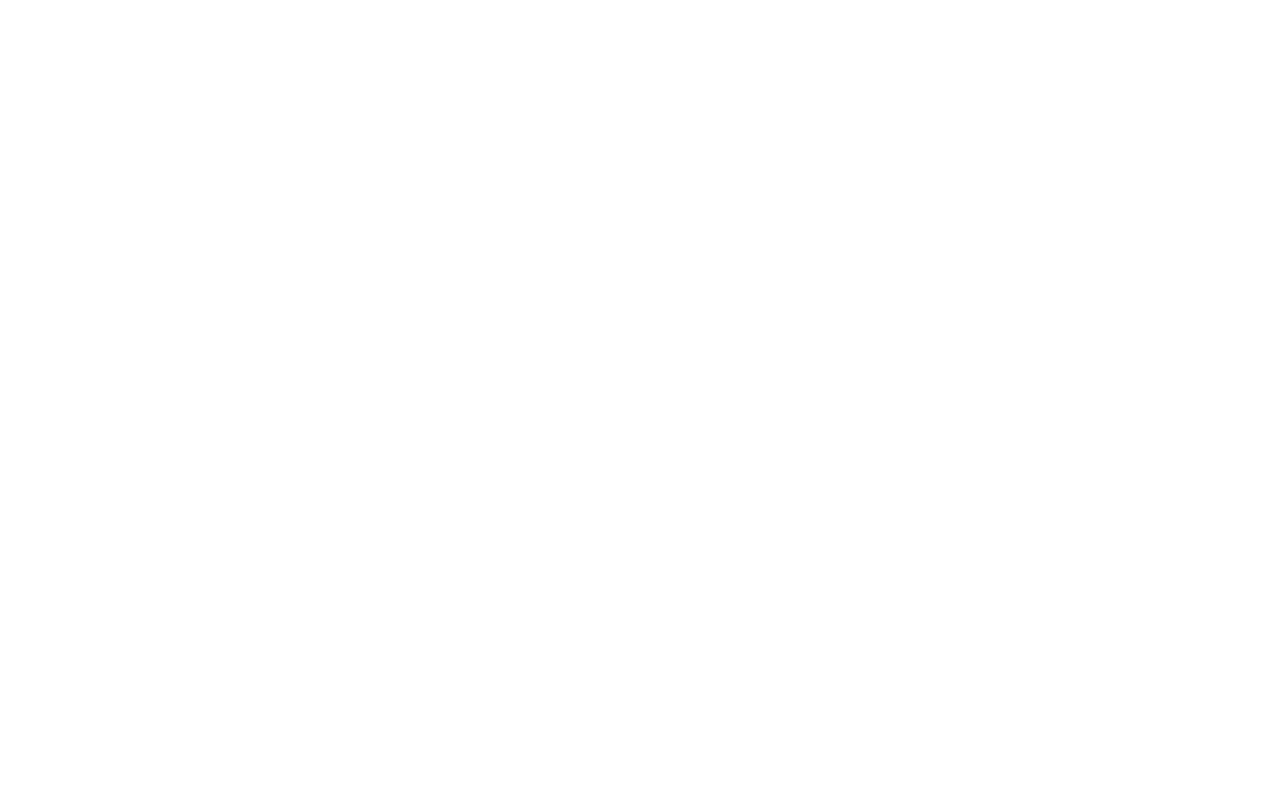
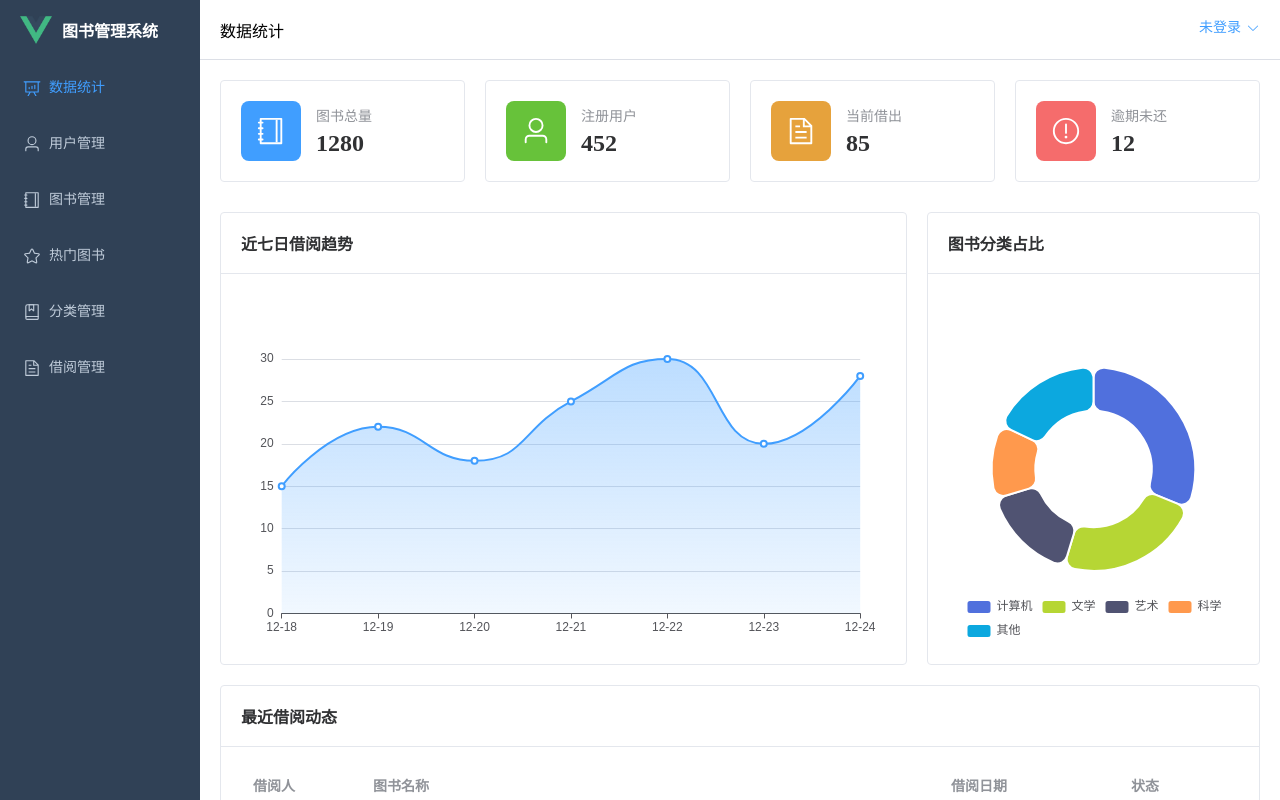
Before and after one commit to xytgy/library-system, a Vue app: page /dashboard in a window 1280 px wide. Before the commit this address had no page. Built offline with nearby package versions, Linux system fonts and the light colour scheme; sample sign-in values are in the browser's storage; the HTML template or start-up script is replaced by a standard one.

Commit message:
feature:dashdoard开发中

```diff
--- a/package.json
+++ b/package.json
@@ -13,6 +13,7 @@
   "dependencies": {
     "@element-plus/icons-vue": "^2.3.2",
     "axios": "^1.13.6",
+    "echarts": "^6.0.0",
     "element-plus": "^2.13.6",
     "pinia": "^3.0.4",
     "vue": "^3.5.29",
--- /dev/null
+++ b/src/api/borrow.ts
@@ -0,0 +1,15 @@
+import request from './request'
+
+export const getRecentBorrows = () => {
+    return request({
+        url: '/api/borrows/recent',
+        method: 'get'
+    })
+}
+
+export const getStatistics = () => {
+    return request({
+        url: '/api/borrows/statistics',
+        method: 'get'
+    })
+}
--- a/src/router/index.ts
+++ b/src/router/index.ts
@@ -20,6 +20,14 @@
       path: '/',
       name: 'MainLayout',
       component: () => import('../layout/MainLayout.vue'),
+      children: [
+        {
+          path: '/dashboard',
+          name: 'Dashboard',
+          component: () => import('../views/dashboard/index.vue'),
+          meta: { title: '数据统计', roles: ['super_admin', 'admin', 'user', 'student'] }
+        }
+      ]
     }
   ]
   const router = createRouter({
--- /dev/null
+++ b/src/views/dashboard/index.vue
@@ -0,0 +1,247 @@
+<template>
+  <div class="dashboard-containter">
+    <el-row :gutter="20">
+      <el-col :span="6" v-for="item in statistics" :key="item.title">
+        <el-card shadow="hover" class="stat-card">
+          <div class="stat-content">
+            <div class="stat-icon" :style="{ backgroundColor: item.color }">
+              <el-icon><component :is="item.icon" /></el-icon>
+            </div>
+            <div class="stat-info">
+              <div class="stat-title">{{ item.title }}</div>
+              <div class="stat-value">{{ item.value }}</div>
+            </div>
+          </div>
+        </el-card>
+      </el-col>
+    </el-row>
+
+    <el-row :gutter="20" class="chart-row">
+        <el-col :span="16">
+            <el-card shadow="hover" header="近七日借阅趋势">
+                <div ref="trendChartRef" class="chart-box"></div>
+            </el-card>
+        </el-col>
+        <el-col :span="8">
+            <el-card shadow="hover" header="图书分类占比">
+                <div ref="categoryChartRef" class="chart-box"></div>
+            </el-card>
+        </el-col>
+    </el-row>
+
+
+    <el-row :gutter="20" class="table-row">
+      <el-col :span="24">
+        <el-card shadow="hover" header="最近借阅动态">
+          <el-table :data="recentBorrows" stripe style="width: 100%">
+            <el-table-column prop="borrower" label="借阅人" width="120" />
+            <el-table-column prop="bookName" label="图书名称" />
+            <el-table-column prop="borrowDate" label="借阅日期" width="180" />
+            <el-table-column prop="status" label="状态" width="120">
+              <template #default="scope">
+                <el-tag :type="scope.row.status === '已归还' ? 'success' : 'warning'">
+                  {{ scope.row.status }}
+                </el-tag>
+              </template>
+            </el-table-column>
+          </el-table>
+        </el-card>
+      </el-col>
+    </el-row>
+
+  </div>
+</template>
+
+<script setup lang="ts">
+import { ref, onMounted, onUnmounted } from 'vue'
+import { getRecentBorrows, getStatistics } from '@/api/borrow'
+import * as echarts from 'echarts'
+import { Notebook, User, Document, Warning } from '@element-plus/icons-vue'
+const statistics = ref([
+  { title: '图书总量', value: 1280, icon: Notebook, color: '#409EFF' },
+  { title: '注册用户', value: 452, icon: User, color: '#67C23A' },
+  { title: '当前借出', value: 85, icon: Document, color: '#E6A23C' },
+  { title: '逾期未还', value: 12, icon: Warning, color: '#F56C6C' }
+])
+
+const recentBorrows = ref([
+  { borrower: '张三', bookName: '深入理解计算机系统', borrowDate: '2023-12-24', status: '借阅中' },
+  { borrower: '李四', bookName: '算法导论', borrowDate: '2023-12-23', status: '已归还' },
+  { borrower: '王五', bookName: 'JavaScript高级程序设计', borrowDate: '2023-12-22', status: '借阅中' },
+  { borrower: '赵六', bookName: '设计模式的可复用性', borrowDate: '2023-12-21', status: '已归还' },
+  { borrower: '钱七', bookName: '数据结构 with C++', borrowDate: '2023-12-20', status: '已归还' }
+])
+
+const fetchRecentBorrows = async () => {
+    try {
+        //这个后端还没有写相关的API
+        // const res = await getRecentBorrows()
+        // recentBorrows.value = res.data
+    } catch (error) {
+        console.error('获取最近借阅动态失败:', error)
+    }
+}
+
+const fetchStatistics = async () => {
+    try {
+        //这个后端还没有写相关的API
+        // const res: any = await getStatistics()
+        // const { totalBooks, totalUsers, currentBorrows, overdueBorrows } = res.data
+        // statistics.value[0]!.value = totalBooks
+        // statistics.value[1]!.value = totalUsers
+        // statistics.value[2]!.value = currentBorrows
+        // statistics.value[3]!.value = overdueBorrows
+    } catch (error) {
+        console.error('获取数据统计失败:', error)
+    }
+}
+
+
+const trendChartRef = ref<HTMLElement | null>(null)
+const categoryChartRef = ref<HTMLElement | null>(null)
+let trendChart: echarts.ECharts | null = null
+let categoryChart: echarts.ECharts | null = null
+
+
+const initTrendChart = () => {
+  if (!trendChartRef.value) return
+  trendChart = echarts.init(trendChartRef.value)
+  trendChart.setOption({
+    tooltip: { trigger: 'axis' },
+    grid: { left: '3%', right: '4%', bottom: '3%', containLabel: true },
+    xAxis: {
+      type: 'category',
+      boundaryGap: false,
+      data: ['12-18', '12-19', '12-20', '12-21', '12-22', '12-23', '12-24']
+    },
+    yAxis: { type: 'value' },
+    series: [
+      {
+        name: '借阅量',
+        type: 'line',
+        smooth: true,
+        data: [15, 22, 18, 25, 30, 20, 28],
+        areaStyle: {
+          color: new echarts.graphic.LinearGradient(0, 0, 0, 1, [
+            { offset: 0, color: 'rgba(64, 158, 255, 0.5)' },
+            { offset: 1, color: 'rgba(64, 158, 255, 0.1)' }
+          ])
+        },
+        itemStyle: { color: '#409EFF' }
+      }
+    ]
+  })
+}
+
+const initCategoryChart = () => {
+  if (!categoryChartRef.value) return
+  categoryChart = echarts.init(categoryChartRef.value)
+  categoryChart.setOption({
+    tooltip: { trigger: 'item' },
+    legend: { bottom: '0', left: 'center' },
+    series: [
+      {
+        name: '图书分类',
+        type: 'pie',
+        radius: ['40%', '70%'],
+        avoidLabelOverlap: false,
+        itemStyle: { borderRadius: 10, borderColor: '#fff', borderWidth: 2 },
+        label: { show: false, position: 'center' },
+        emphasis: { label: { show: true, fontSize: 16, fontWeight: 'bold' } },
+        labelLine: { show: false },
+        data: [
+          { value: 400, name: '计算机' },
+          { value: 300, name: '文学' },
+          { value: 200, name: '艺术' },
+          { value: 150, name: '科学' },
+          { value: 230, name: '其他' }
+        ]
+      }
+    ]
+  })
+}
+
+const handleResize = () => {
+  trendChart?.resize()
+  categoryChart?.resize()
+}
+
+
+onMounted( () => {
+    fetchRecentBorrows()
+    fetchStatistics()
+    initTrendChart()
+    initCategoryChart()
+    window.addEventListener('resize', handleResize)
+})
+
+
+onUnmounted(() => {
+  window.removeEventListener('resize', handleResize)
+  trendChart?.dispose()
+  categoryChart?.dispose()
+})
+</script>
+
+<style scoped>
+.dashboard-container {
+  padding: 10px;
+}
+
+.stat-card {
+  margin-bottom: 20px;
+}
+
+.stat-content {
+  display: flex;
+  align-items: center;
+}
+
+.stat-icon {
+  width: 60px;
+  height: 60px;
+  border-radius: 8px;
+  display: flex;
+  justify-content: center;
+  align-items: center;
+  margin-right: 15px;
+}
+
+.stat-icon .el-icon {
+  font-size: 30px;
+  color: #fff;
+}
+
+.stat-info {
+  flex: 1;
+}
+
+.stat-title {
+  font-size: 14px;
+  color: #909399;
+  margin-bottom: 5px;
+}
+
+.stat-value {
+  font-size: 24px;
+  font-weight: bold;
+  color: #303133;
+}
+
+.chart-row {
+  margin-top: 10px;
+}
+
+.chart-box {
+  height: 350px;
+}
+
+.table-row {
+  margin-top: 20px;
+}
+
+:deep(.el-card__header) {
+  font-weight: bold;
+}
+
+</style>
```
Also changed, not shown: 1 other file (tests, documents, lock files or other folders).
